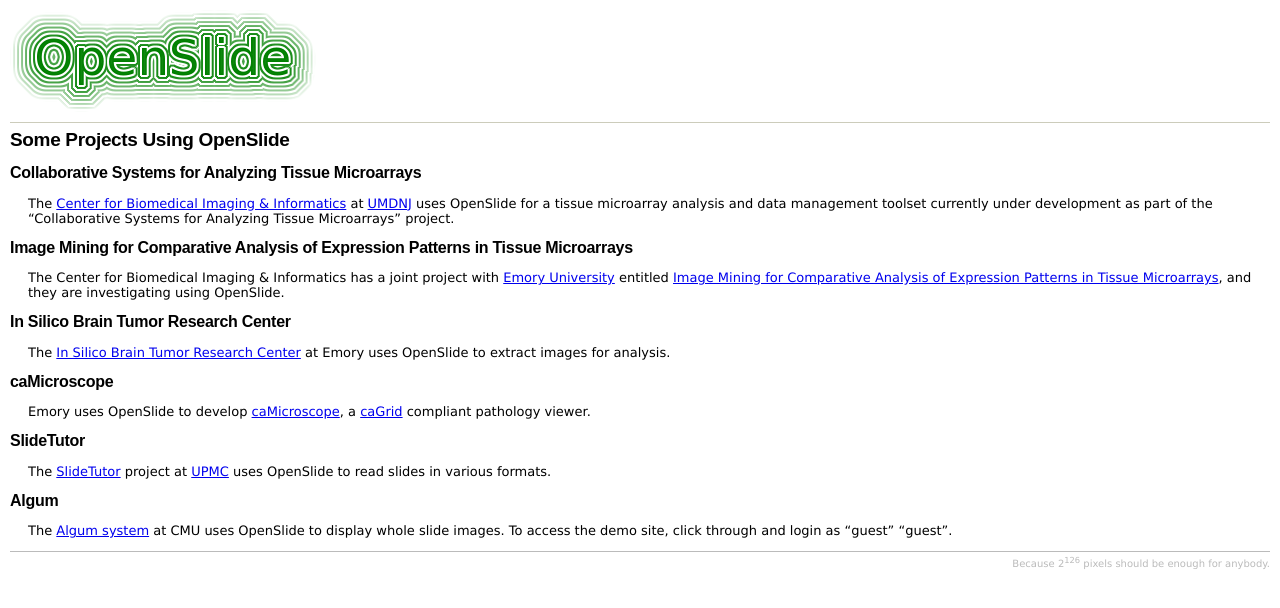
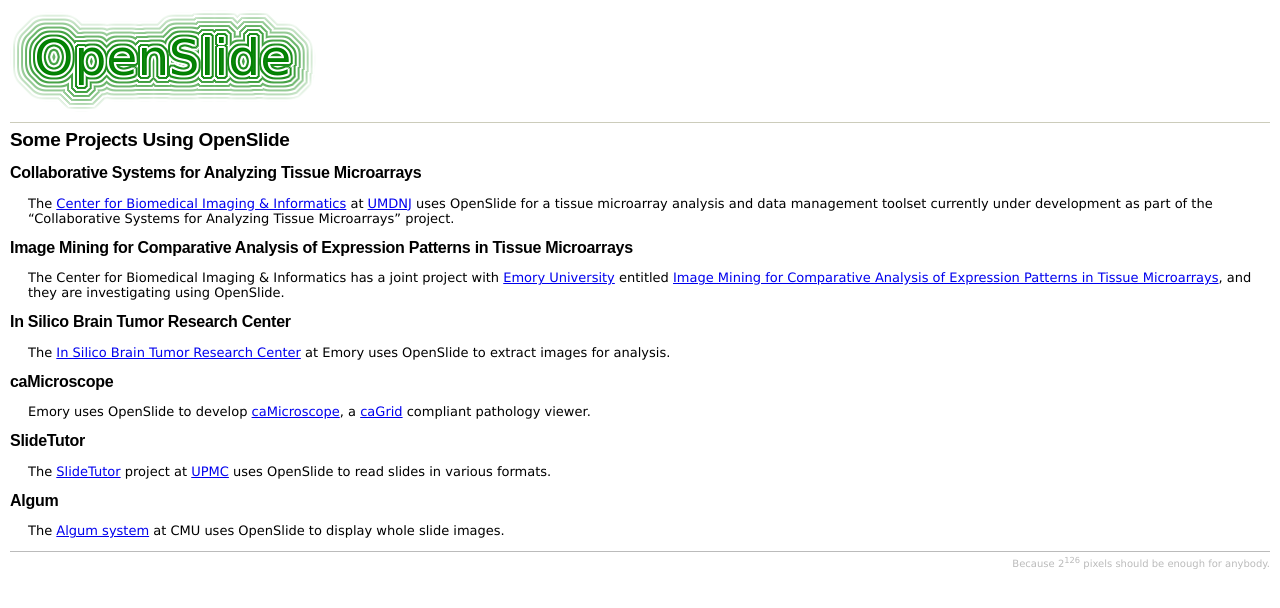
Before and after one commit to openslide/openslide.github.io, a Jekyll site: the page built from Some Projects Using OpenSlide/index.markdown, in a window 1280 px wide. Shown: the top 608 px of the page. Built offline with Jekyll 4.4.1, drawn with Linux system fonts in a browser that asks for light colours.

Commit message:
Drop Algum guest account

```diff
--- a/Some Projects Using OpenSlide/index.markdown
+++ b/Some Projects Using OpenSlide/index.markdown
@@ -61,7 +61,6 @@
 -----
 
 The [Algum system][10] at CMU uses OpenSlide to display whole slide
-images. To access the demo site, click through and login as "guest"
-"guest".
+images.
 
 [10]: http://algum.cs.cmu.edu/
```
